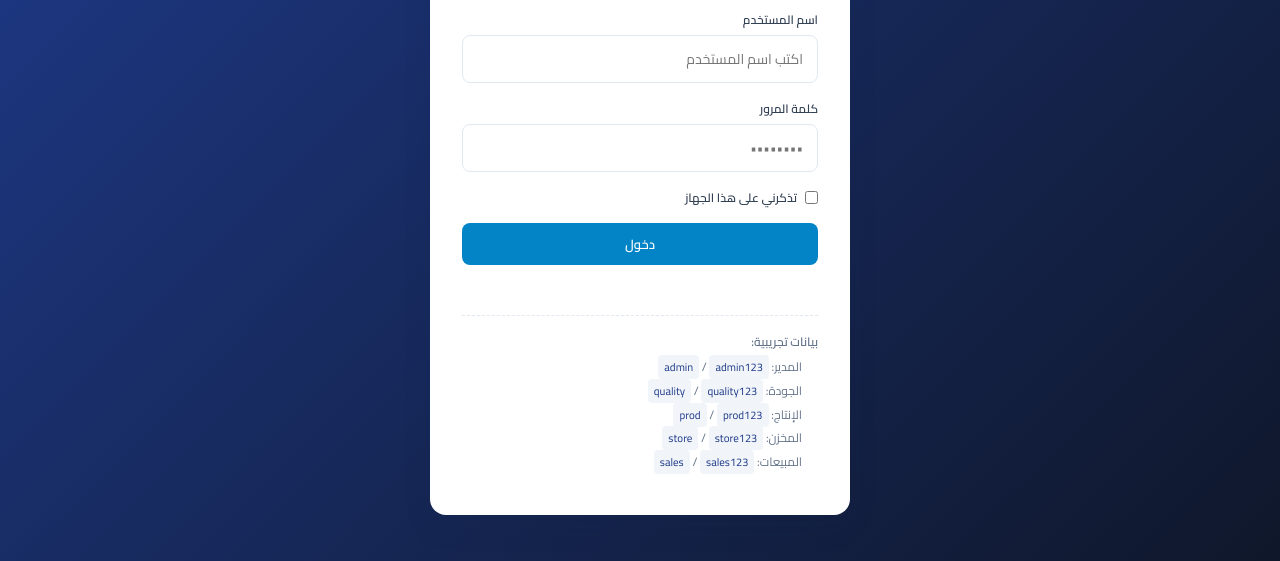
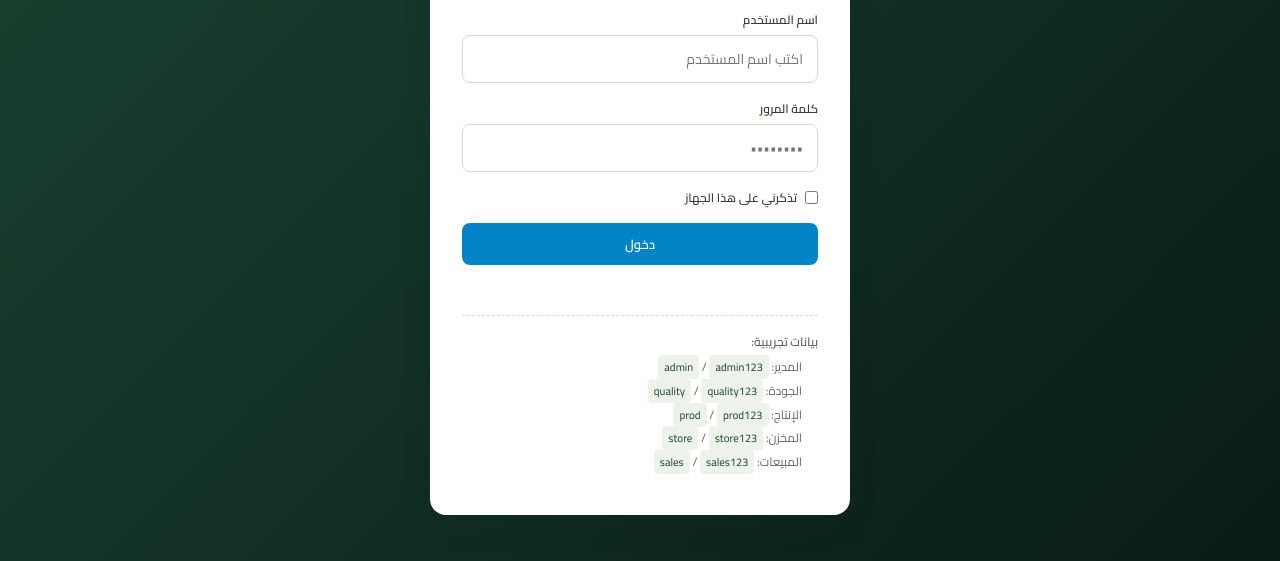
Before and after one commit to anamiir2-collab/paper-factory, a plain HTML site: page index.html in a window 1280 px wide. Shown: the part 239-800 px from the top of the page. Drawn offline with Linux system fonts and the light colour scheme.

Commit message:
Update style.css

```diff
--- a/css/style.css
+++ b/css/style.css
@@ -3,44 +3,45 @@
    ============================================ */
 
 :root {
-  --c-bg: #f4f6f9;
-  --c-surface: #ffffff;
-  --c-border: #e2e8f0;
-  --c-text: #0f172a;
-  --c-text-muted: #64748b;
+  /* الخلفيات والعناصر الأساسية */
+  --c-bg: #f5f7f2;          /* أبيض ضبابي مستوحى من هدوء الصباح في الطبيعة */
+  --c-surface: #ffffff;     /* أبيض ناصح للبطاقات والسطوح */
+  --c-border: #d4dcce;      /* رمادي عشبي فاتح للحدود */
+  --c-text: #1b2e23;        /* أخضر داكن جداً للنصوص (أكثر نعومة وانسجاماً من الأسود) */
+  --c-text-muted: #5a6b60;  /* رمادي طحلبي للنصوص الفرعية */
 
-  /* الكحلي (الهوية الأساسية) */
-  --c-navy: #1e3a8a;          /* كحلي ملكي عميق وواضح */
-  --c-navy-dark: #0f172a;     /* ظل أعمق للنصوص والعناوين الرئيسية */
+  /* الأخضر الصنوبري (الهوية الأساسية - بديل الكحلي) */
+  --c-navy: #1b4332;        /* أخضر صنوبري غني وعميق */
+  --c-navy-dark: #081c15;   /* أخضر غابات داكن جداً للعناوين الرئيسية */
 
-  /* السماوي / الأزرق العصري */
-  --c-blue: #0284c7;          /* سماوي نقي وبارز */
-  --c-blue-light: #e0f2fe;    /* خلفية متوافقة تماماً */
+  /* السماوي / لون الجداول المائية */
+  --c-blue: #0284c7;        /* أزرق سماوي نقي وبارز */
+  --c-blue-light: #e0f2fe;  /* خلفية زرقاء مائية فاتحة */
 
-  /* الذهبي (هوية البصمة) */
-  --c-gold: #b45309;          /* ذهبي غني ودافئ مقروء تماماً */
-  --c-gold-light: #fef3c7;
+  /* الذهبي / لون رمال الصحراء أو شمس الغروب */
+  --c-gold: #b45309;        /* ذهبي دافئ وناضج مقروء تماماً */
+  --c-gold-light: #fef3c7;  /* خلفية ذهبية فاتحة */
 
-  /* التركواز / الأخضر الناضج */
-  --c-green: #0f766e;         /* تركواز احترافي وناضج */
-  --c-green-light: #ccfbf1;
+  /* التركواز / أخضر اليشم والأوراق الناضجة */
+  --c-green: #0f766e;       /* تركواز غابات طبيعي احترافي */
+  --c-green-light: #ccfbf1; /* خلفية تركوازية فاتحة */
 
-  /* الأحمر / الوردي الدافئ */
-  --c-red: #be123c;           /* أحمر داكن هادئ ومريح للعين */
-  --c-red-light: #ffe4e6;
+  /* الأحمر / لون التوت البري الدافئ */
+  --c-red: #9f1239;         /* أحمر توتي هادئ ومريح للعين */
+  --c-red-light: #ffe4e6;   /* خلفية حمراء فاتحة للتنبيهات */
 
-  /* البرتقالي */
-  --c-orange: #c2410c;        /* برتقالي دافئ للتنبيهات */
-  --c-orange-light: #ffedd5;
+  /* البرتقالي / لون الخريف وثمار الطين الحارة */
+  --c-orange: #c2410c;      /* برتقالي دافئ للتنبيهات والتمييز */
+  --c-orange-light: #ffedd5;/* خلفية برتقالية فاتحة */
 
-  /* تدرجات الرمادي (Neutral Slate) */
-  --c-gray-50: #f8fafc;
-  --c-gray-100: #f1f5f9;
-  --c-gray-200: #e2e8f0;
-  --c-gray-300: #cbd5e1;
-  --c-gray-500: #64748b;
-  --c-gray-700: #334155;
-  --c-gray-900: #0f172a;
+  /* تدرجات الرمادي العشبي (Natural Slate / Earthy Grays) */
+  --c-gray-50: #f7f9f5;
+  --c-gray-100: #edf2eb;
+  --c-gray-200: #d4dcce;
+  --c-gray-300: #b5c4ad;
+  --c-gray-500: #5a6b60;
+  --c-gray-700: #334237;
+  --c-gray-900: #1b2e23;
   /* الظلال */
   --shadow-sm: 0 1px 2px rgba(15,41,66,.04);
   --shadow-md: 0 2px 8px rgba(15,41,66,.08);
```
